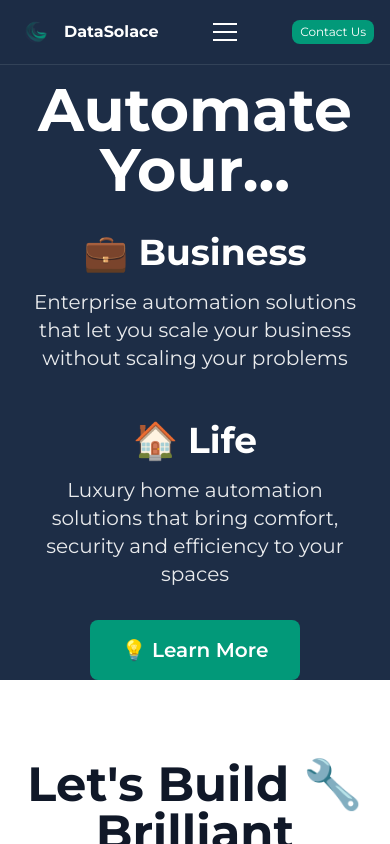
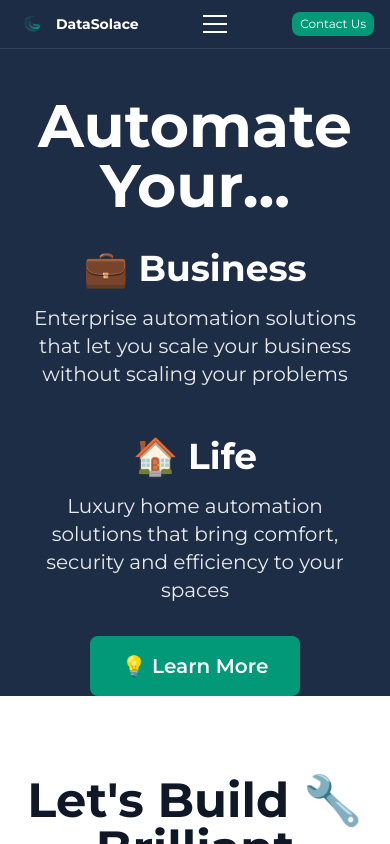
Before and after one commit to DataSolace/datasolace.com, a Next.js app: page / in a window 390 px wide. Shown: the top 844 px of the page. Built offline with nearby package versions, Linux system fonts and the light colour scheme.

Commit message:
style: adjust padding and font sizes in Header and Home components
- Increase top padding in the Home component's hero section for better visual spacing.
- Modify Header component's padding and font sizes for improved responsiveness and aesthetics.

```diff
--- a/src/app/page.tsx
+++ b/src/app/page.tsx
@@ -74,7 +74,7 @@ export default function Home() {
 
       <div className="bg-[var(--brand-blue)]">
         {/* Hero Section */}
-        <section className="relative min-h-[75vh] flex items-center justify-center px-6 pt-20">
+        <section className="relative min-h-[75vh] flex items-center justify-center px-6 pt-24 sm:pt-28 md:pt-32">
           <div className="relative z-10 text-center max-w-6xl mx-auto">
             <h1 className="text-6xl md:text-8xl font-bold text-white mb-8">
               Automate Your...
--- a/src/components/Header.tsx
+++ b/src/components/Header.tsx
@@ -20,7 +20,7 @@ export default function Header({ currentPage }: HeaderProps) {
   };
 
   return (
-    <header className="fixed top-0 left-0 right-0 z-50 px-4 sm:px-6 py-3 sm:py-6 bg-[var(--brand-blue)]/85 backdrop-blur-sm border-b border-white/10">
+    <header className="fixed top-0 left-0 right-0 z-50 px-4 sm:px-6 py-2 sm:py-4 md:py-6 bg-[var(--brand-blue)]/85 backdrop-blur-sm border-b border-white/10">
       <div className="max-w-7xl mx-auto flex items-center justify-between">
         <Link href="/" className="flex items-center hover:opacity-80 transition-opacity">
           <Image
@@ -28,9 +28,9 @@ export default function Header({ currentPage }: HeaderProps) {
             alt="DataSolace"
             width={96}
             height={96}
-            className="h-10 w-auto sm:h-12 md:h-16 lg:h-20 xl:h-24 mr-2 sm:mr-3"
+            className="h-8 w-auto sm:h-10 md:h-12 lg:h-16 xl:h-20 mr-2 sm:mr-3"
           />
-          <span className="text-white text-base sm:text-lg md:text-xl lg:text-2xl font-bold hover:text-[var(--brand-teal)] transition-colors">
+          <span className="text-white text-sm sm:text-base md:text-lg lg:text-xl xl:text-2xl font-bold hover:text-[var(--brand-teal)] transition-colors">
             DataSolace
           </span>
         </Link>
```
